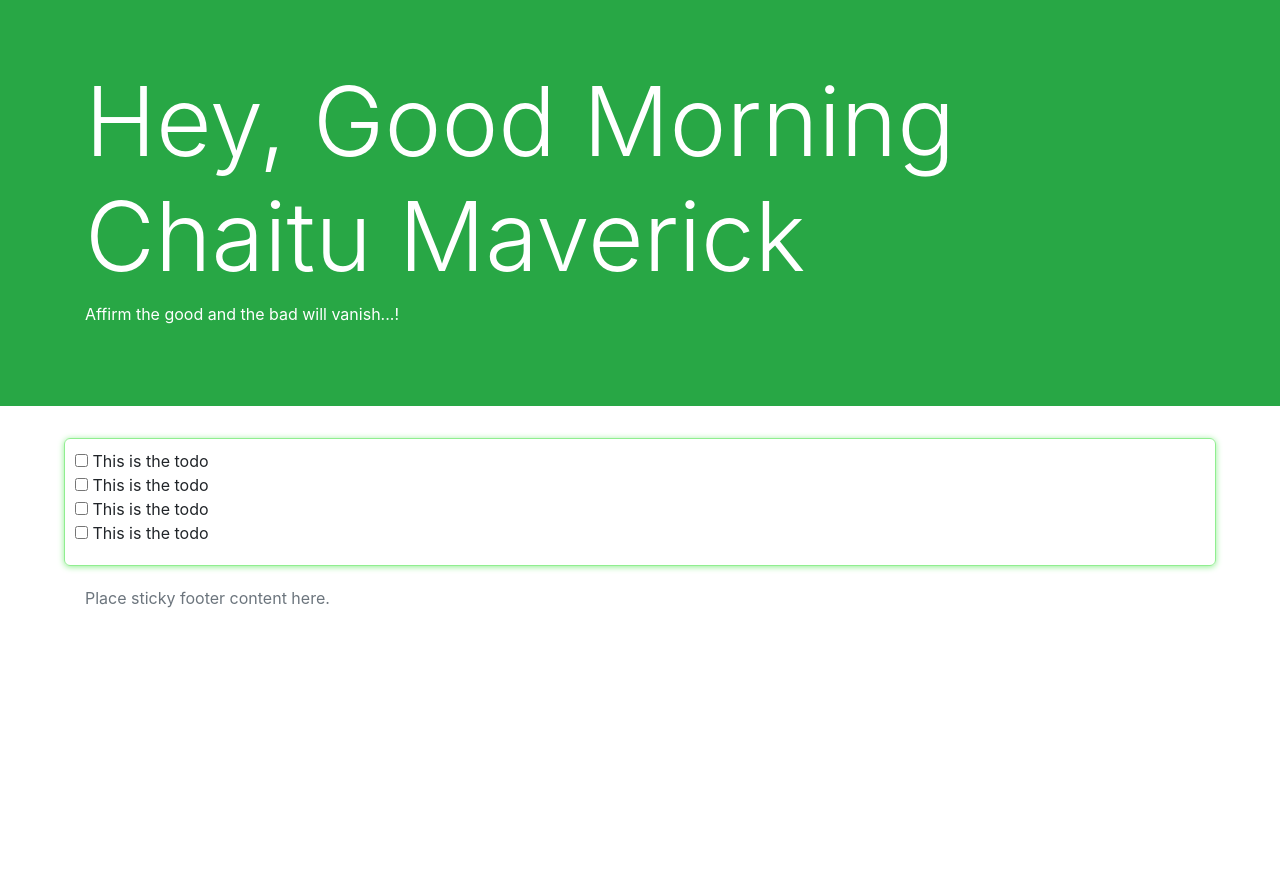
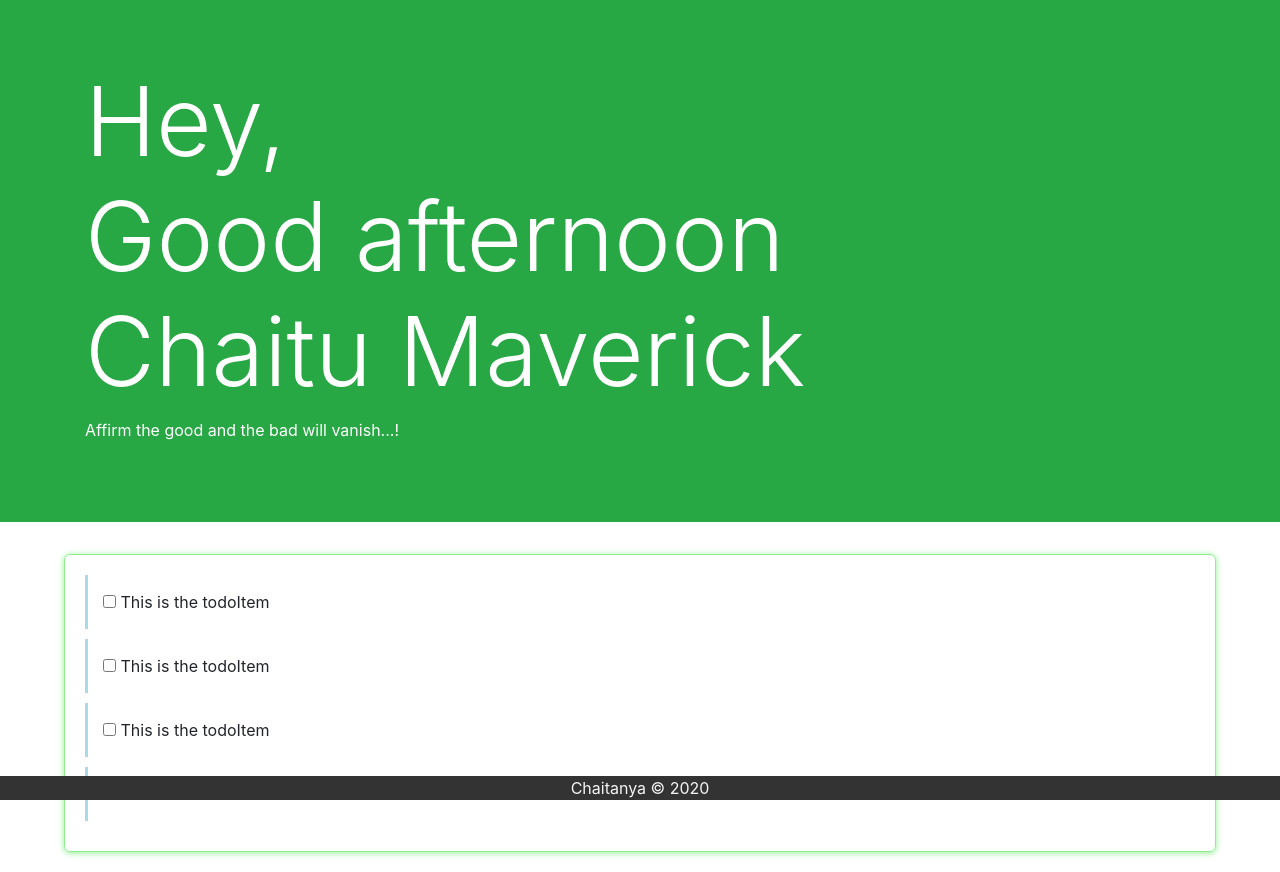
Before and after one commit to ChaitanyaVSH/React, a React (Create React App) app: page / in a window 1280 px wide. Before the commit the page ends 800 px from the top, so only its background shows below. Built offline with nearby package versions, Linux system fonts and the light colour scheme.

Commit message:
FreeCodeCamp: Implemented a hardcoded TodoItem and added styling

```diff
--- a/src/components/Footer.jsx
+++ b/src/components/Footer.jsx
@@ -1,10 +1,11 @@
 import React from "react";
+import "../components/footerStyles.css";
 
 const Footer = () => {
   return (
     <footer className="footer">
       <div className="container">
-        <span className="text-muted">Place sticky footer content here.</span>
+        <span>Chaitanya &copy; 2020</span>
       </div>
     </footer>
   );
--- a/src/components/NavBar.jsx
+++ b/src/components/NavBar.jsx
@@ -1,16 +1,29 @@
 import React from "react";
 
 const BioData = () => {
+  var timeNow = calculateTimeNow();
+
   return (
     <div className="jumbotron jumbotron-fluid bg-success text-white">
       <div className="container">
         <h1 className="display-1">
-          Hey, Good Morning <br /> Chaitu Maverick
+          Hey, <br /> Good {timeNow} <br /> Chaitu Maverick
         </h1>
         <p>Affirm the good and the bad will vanish...!</p>
       </div>
     </div>
   );
+
+  function calculateTimeNow() {
+    const date = new Date();
+    const hours = date.getHours();
+
+    if (hours < 12) timeNow = "Morning";
+    else if (hours >= 12 && hours < 17) timeNow = "afternoon";
+    else timeNow = "evening";
+
+    return timeNow;
+  }
 };
 
 export default BioData;
--- /dev/null
+++ b/src/components/TodoItem.jsx
@@ -0,0 +1,20 @@
+import React from "react";
+
+const TodoItem = (props) => {
+  const TodoItemStyles = {
+    margin: 10,
+    padding: 15,
+    borderLeft: "3px solid lightblue",
+  };
+
+  return (
+    <div style={TodoItemStyles}>
+      <span>
+        <input type="checkbox"></input>
+      </span>
+      <span> This is the todoItem</span>
+    </div>
+  );
+};
+
+export default TodoItem;
--- a/src/components/Wrapper.jsx
+++ b/src/components/Wrapper.jsx
@@ -1,4 +1,5 @@
 import React, { Component } from "react";
+import TodoItem from "./TodoItem";
 import "../components/wrapperStyles.css";
 
 class Wrapper extends Component {
@@ -6,22 +7,10 @@ class Wrapper extends Component {
   render() {
     return (
       <div className="wrapper">
-        <div>
-          <input type="checkbox"></input>
-          <span> This is the todo</span>
-        </div>
-        <div>
-          <input type="checkbox"></input>
-          <span> This is the todo</span>
-        </div>
-        <div>
-          <input type="checkbox"></input>
-          <span> This is the todo</span>
-        </div>
-        <div>
-          <input type="checkbox"></input>
-          <span> This is the todo</span>
-        </div>
+        <TodoItem />
+        <TodoItem />
+        <TodoItem />
+        <TodoItem />
       </div>
     );
   }
--- /dev/null
+++ b/src/components/footerStyles.css
@@ -0,0 +1,11 @@
+.footer {
+  position: fixed;
+  bottom: 0;
+  width: 100%;
+  color: whitesmoke;
+  text-align: center;
+  background: #333;
+  align-items: center;
+  justify-content: center;
+  text-align: center;
+}
```
